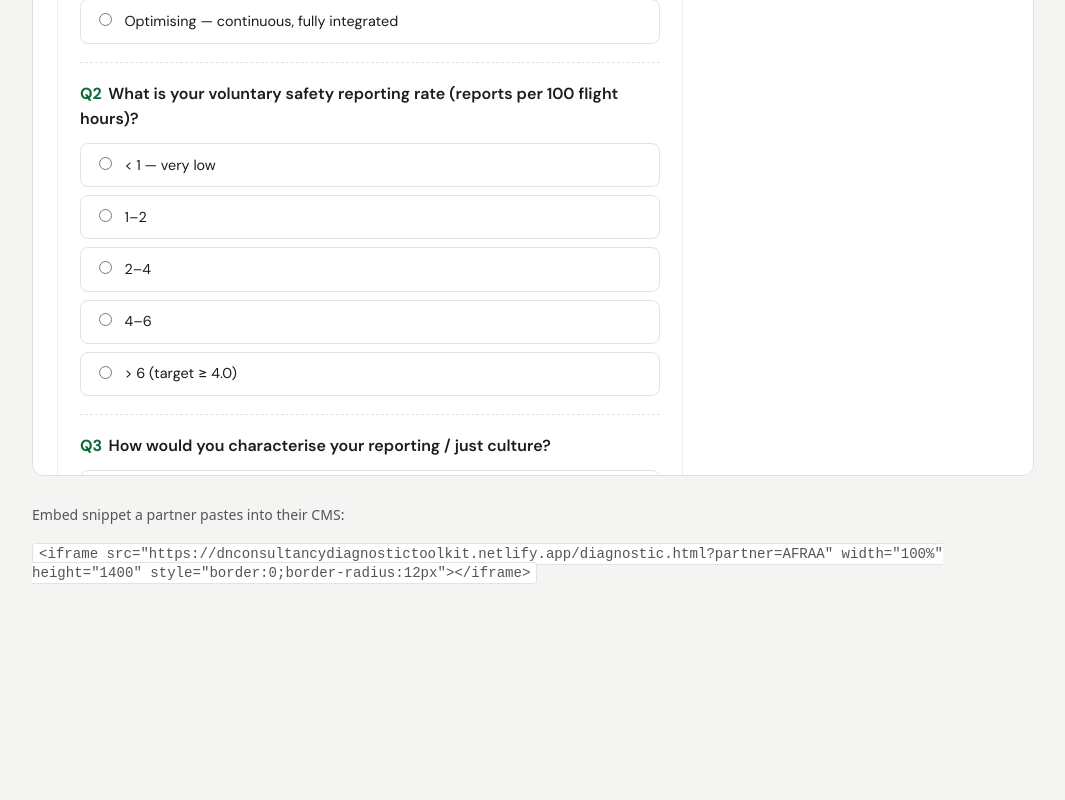
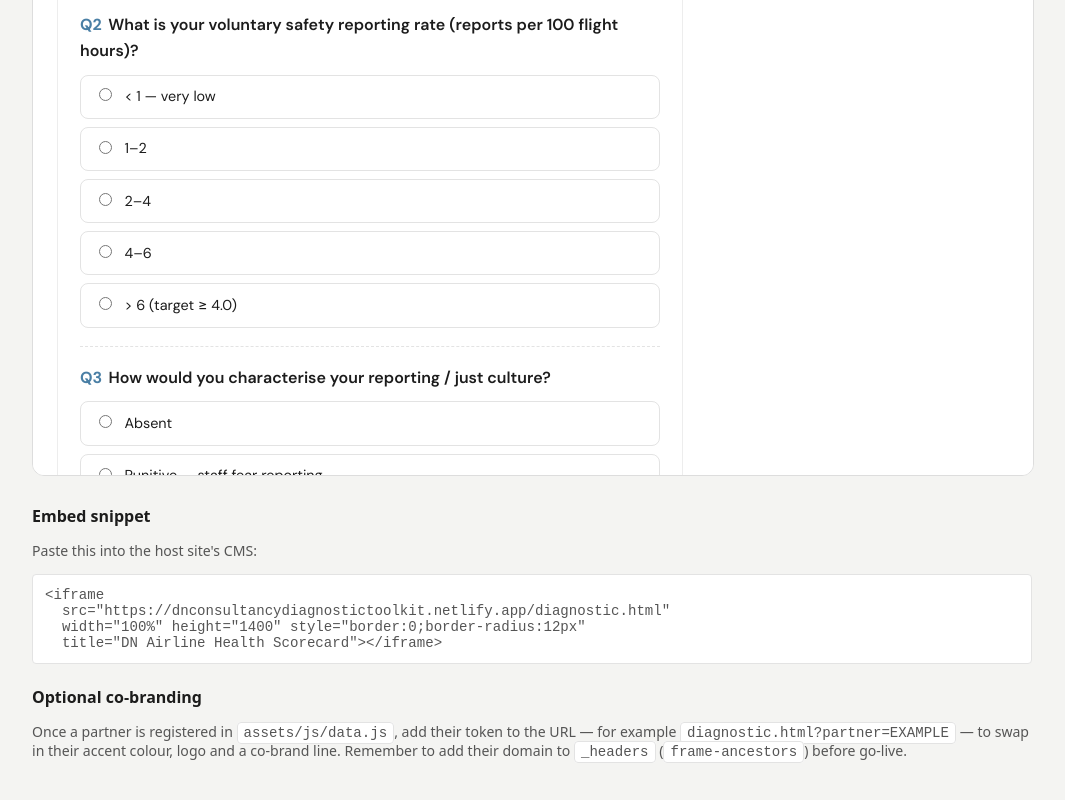
Before and after one commit to PapaDanico/Airline-Diagnostic-Toolkit, a plain HTML site: page embed.html in a window 1280 px wide. Shown: the part 1037-1837 px from the top of the page, without its empty margins (108-1173 px from the left). Before the commit the page ends 1658 px from the top, so only its background shows below. Drawn offline with nearby package versions, Linux system fonts and the light colour scheme.

Commit message:
Remove fictional AFRAA partner; keep generic white-label engine
Per direction this is a DN Consultancy-only product, with the white-label
capability retained for a possible future real partner:
- data.js: empty the partners registry (was hardcoded AFRAA); document the
  entry shape for adding a real partner later.
- common.js: generic ?partner=<KEY> comment.
- _headers: frame-ancestors scoped to 'self' (dropped afraa.org domains);
  comment explains how to whitelist a real partner domain.
- embed.html: rewritten as a generic, working embed sample (plain DN embed
  + co-branding instructions). Fixes ERR_FILE_NOT_FOUND (missing AFRAA logo)
  and the long <code> snippet overflowing on mobile.

The plumbing (applyPartner, data-keep-partner, co-brand banners) stays and
is a no-op while the registry is empty.

```diff
--- a/assets/js/common.js
+++ b/assets/js/common.js
@@ -17,7 +17,9 @@
    Cropped from the full DN Consultancy lockup. */
 const DN_LOGO = `<img class="logo" src="${ASSET_BASE}assets/img/dn-monogram.png" alt="DN Consultancy" width="40" height="40">`;
 
-/* ---- partner / white-label handling (?partner=AFRAA) ---- */
+/* ---- partner / white-label handling (?partner=<KEY>) ----
+   No-op unless ?partner= matches a key registered in DN.partners
+   (empty by default — this is a DN Consultancy product). */
 function applyPartner() {
   const p = new URLSearchParams(location.search).get("partner");
   if (!p) return null;
--- a/assets/js/data.js
+++ b/assets/js/data.js
@@ -18,12 +18,14 @@
   // Soft "DN Engagement Key" gate for Toolboxes B/C/D (marketing gate, not security).
   engagementKey: "DN-ENGAGE-2026",
 
-  // Partner white-label registry (?partner=AFRAA)
-  partners: {
-    AFRAA: { label: "AFRAA", accent: "#0E6B3A", accentDeep: "#0a4f2b",
-             cobrand: "Powered by DN Consultancy, in collaboration with AFRAA.",
-             logo: "assets/partner-afraa.png" }
-  },
+  // Partner white-label registry. Empty by default — this is a DN
+  // Consultancy product. To co-brand for a real partner, add an entry
+  // keyed by the ?partner= value (matched case-insensitively), e.g.:
+  //   EXAMPLE: { label: "Example Assoc.", accent: "#0E6B3A", accentDeep: "#0a4f2b",
+  //              cobrand: "Powered by DN Consultancy, in collaboration with Example Assoc.",
+  //              logo: "assets/partner-example.png" }
+  // Then whitelist their domain in _headers (frame-ancestors) before go-live.
+  partners: {},
 
   // 5-point maturity scale fallback (when a question reuses generic anchors)
   scaleGeneric: [
--- a/embed.html
+++ b/embed.html
@@ -3,46 +3,62 @@
 <head>
 <meta charset="UTF-8">
 <meta name="viewport" content="width=device-width, initial-scale=1.0">
-<title>Partner Embed Sample — Airline Health Scorecard</title>
+<title>Embed Sample — Airline Health Scorecard | DN Consultancy</title>
 <style>
   body { font-family: system-ui, sans-serif; margin: 0; background: #f4f4f2; color: #1c1c1c; }
-  .demo-head { background: #0E6B3A; color: #fff; padding: 18px 24px; }
+  .demo-head { background: #1c2b3a; color: #fff; padding: 18px 24px; }
   .demo-head h1 { margin: 0; font-size: 1.2rem; }
   .demo-head p { margin: .3rem 0 0; opacity: .85; font-size: .9rem; }
   .frame-wrap { max-width: 1000px; margin: 24px auto; padding: 0 16px; }
   iframe { width: 100%; height: 1400px; border: 1px solid #ddd; border-radius: 12px; background: #fff; }
   .note { max-width: 1000px; margin: 0 auto 40px; padding: 0 16px; font-size: .88rem; color: #555; }
-  code { background: #fff; padding: 2px 6px; border-radius: 4px; border: 1px solid #e3e3e3; }
+  .note h2 { font-size: 1rem; margin: 1.4rem 0 .4rem; color: #1c1c1c; }
+  code { background: #fff; padding: 2px 6px; border-radius: 4px; border: 1px solid #e3e3e3;
+         word-break: break-word; overflow-wrap: anywhere; }
+  pre code { display: block; padding: 12px; white-space: pre-wrap; }
 </style>
 </head>
 <body>
 <!--
-  PARTNER EMBED SAMPLE
-  ====================
-  This page demonstrates how a partner (e.g. AFRAA) embeds the DN Airline Health
-  Scorecard inside their own site via an <iframe>.
+  EMBED SAMPLE
+  ===========
+  This page demonstrates how the DN Airline Health Scorecard is embedded
+  inside another site via an <iframe>. The grey chrome below represents
+  the host page — it is not DN's own site.
 
-  1. Point the iframe `src` at diagnostic.html.
-  2. Append `?partner=<KEY>` (e.g. ?partner=AFRAA) to trigger co-branding:
-       - partner logo + accent colour swap
-       - "Powered by DN Consultancy, in collaboration with <PARTNER>" line
-     Partner keys are configured in assets/js/data.js (DN.partners).
-  3. Framing is allowed only from whitelisted partner domains — see the `_headers`
-     file (Content-Security-Policy: frame-ancestors ...). Add the partner's domain
-     there before going live. Do NOT use `frame-ancestors *` in production.
+  Default behaviour is plain DN-branded embedding (no co-branding). The
+  white-label engine is built in but the partner registry is empty by
+  design — this is a DN Consultancy product.
+
+  To co-brand for a real partner later:
+    1. Add an entry to DN.partners in assets/js/data.js, keyed by a token.
+    2. Append `?partner=<TOKEN>` to the iframe src to trigger the co-brand
+       logo + accent swap and the "Powered by DN Consultancy…" line.
+    3. Whitelist the partner's production domain in `_headers`
+       (Content-Security-Policy: frame-ancestors). Never use `*`.
 -->
 <div class="demo-head">
-  <h1>AFRAA Member Resources — Airline Digital Readiness</h1>
-  <p>Demonstration of a co-branded embed. (This green chrome is the partner's site, not DN's.)</p>
+  <h1>Host site — Airline Digital Readiness</h1>
+  <p>Demonstration of an embedded scorecard. (This grey chrome is the host page, not DN's.)</p>
 </div>
 
 <div class="frame-wrap">
-  <iframe title="DN Airline Health Scorecard" src="diagnostic.html?partner=AFRAA" loading="lazy"></iframe>
+  <iframe title="DN Airline Health Scorecard" src="diagnostic.html" loading="lazy"></iframe>
 </div>
 
-<p class="note">
-  Embed snippet a partner pastes into their CMS:<br><br>
-  <code>&lt;iframe src="https://dnconsultancydiagnostictoolkit.netlify.app/diagnostic.html?partner=AFRAA" width="100%" height="1400" style="border:0;border-radius:12px"&gt;&lt;/iframe&gt;</code>
-</p>
+<div class="note">
+  <h2>Embed snippet</h2>
+  <p>Paste this into the host site's CMS:</p>
+  <pre><code>&lt;iframe
+  src="https://dnconsultancydiagnostictoolkit.netlify.app/diagnostic.html"
+  width="100%" height="1400" style="border:0;border-radius:12px"
+  title="DN Airline Health Scorecard"&gt;&lt;/iframe&gt;</code></pre>
+
+  <h2>Optional co-branding</h2>
+  <p>Once a partner is registered in <code>assets/js/data.js</code>, add their
+  token to the URL — for example <code>diagnostic.html?partner=EXAMPLE</code> —
+  to swap in their accent colour, logo and a co-brand line. Remember to add
+  their domain to <code>_headers</code> (<code>frame-ancestors</code>) before go-live.</p>
+</div>
 </body>
 </html>
```
Also changed, not shown: 1 other file.
